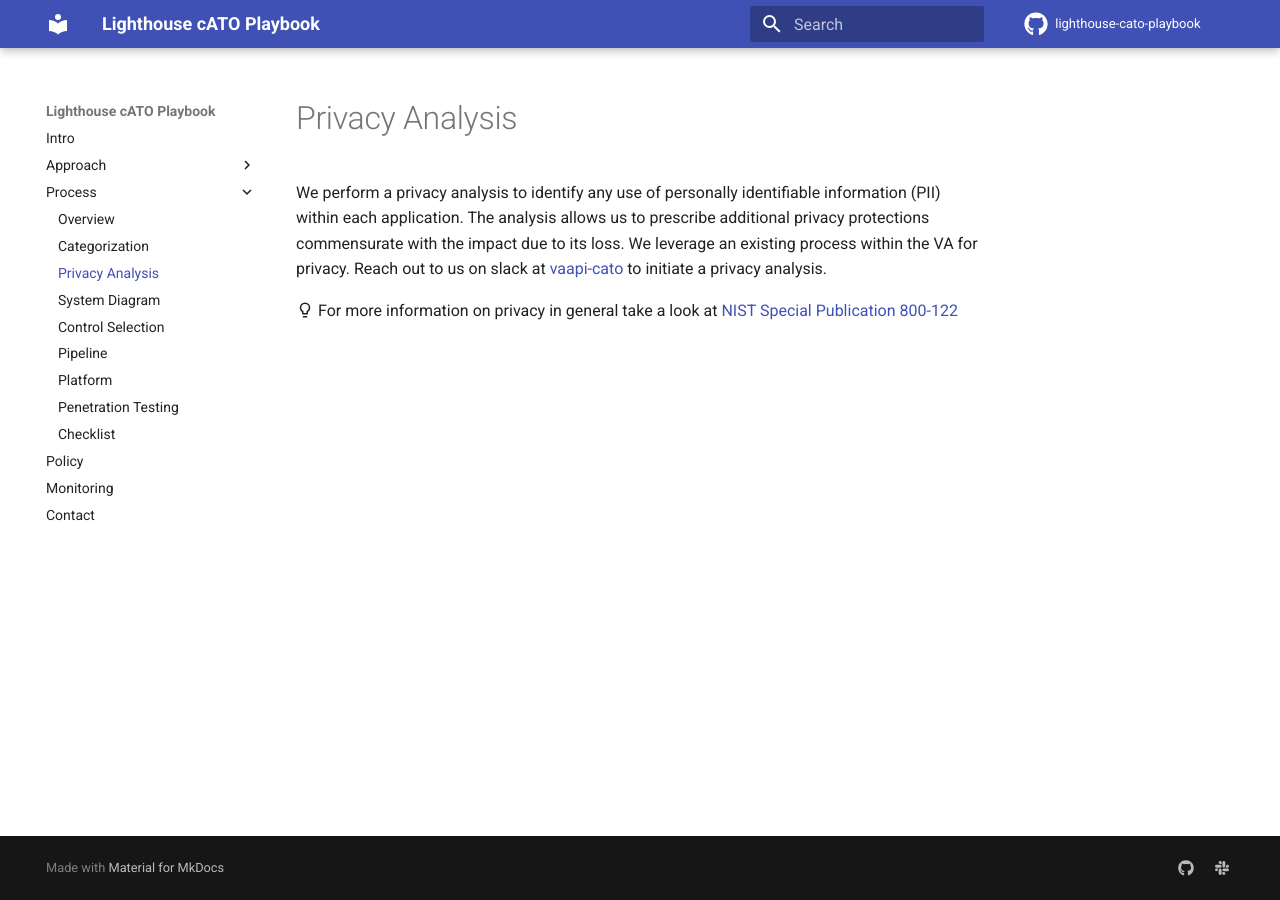
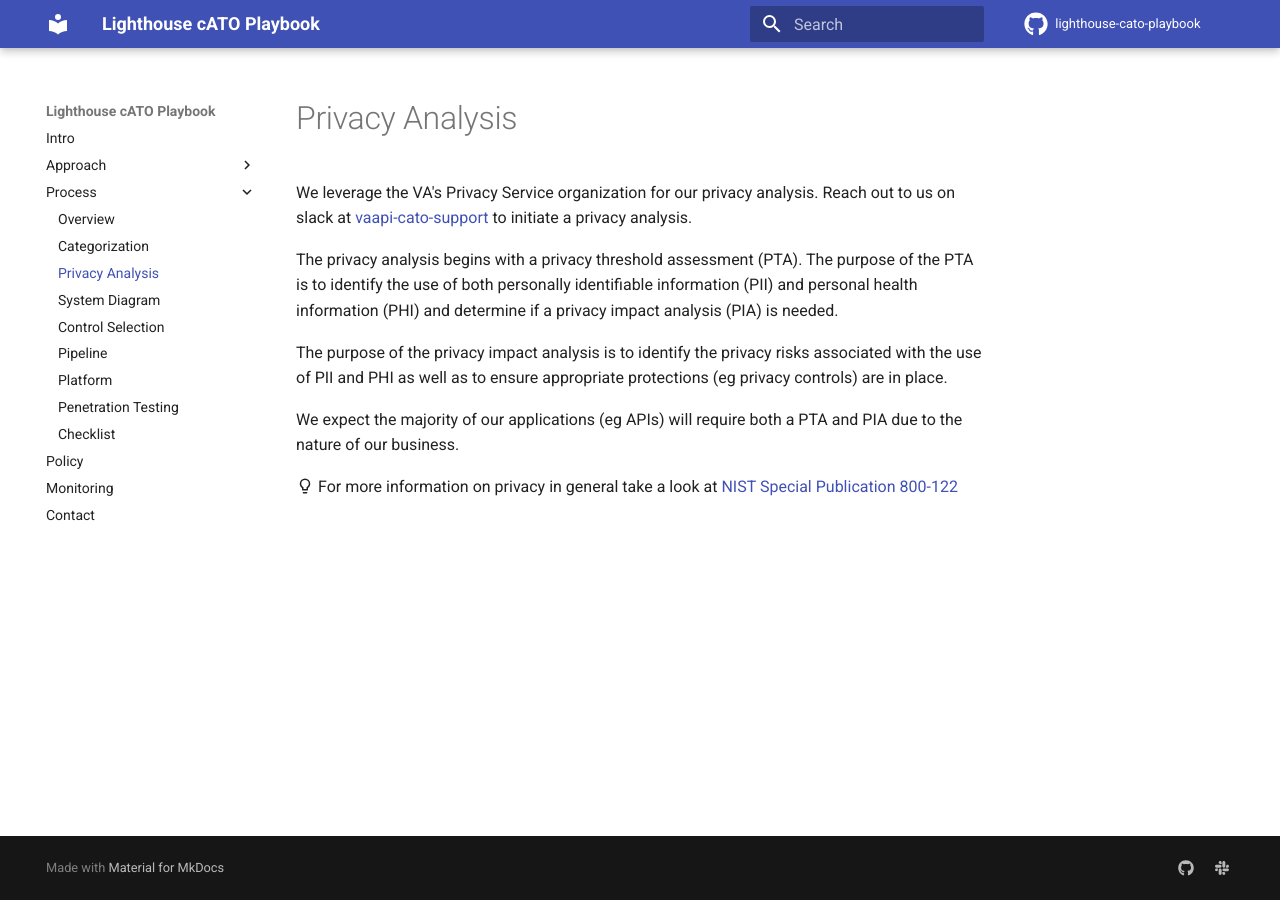
Before and after one commit to rise8-us/cato-playbook, an MkDocs documentation site: the page built from docs/privacy.md, in a window 1280 px wide. Built offline with MkDocs 1.6.1 and Material for MkDocs 9.7.7, drawn with Linux system fonts in a browser that asks for light colours; comment, search, counter and statistics services are not loaded.

Commit message:
Updated privacy narrative

```diff
--- a/docs/privacy.md
+++ b/docs/privacy.md
@@ -1,9 +1,16 @@
 # Privacy Analysis
 
-We perform a privacy analysis to identify any use of personally identifiable information (PII) within each application.
-The analysis allows us to prescribe additional privacy protections commensurate with the impact due to its loss. We
-leverage an existing process within the VA for privacy. Reach out to us on slack at [vaapi-cato](https://lighthouseva.slack.com/archives/C03G2J6G7AR)
-to initiate a privacy analysis.
+We leverage the VA's Privacy Service organization for our privacy analysis. Reach out to us on slack at
+[vaapi-cato-support](https://lighthouseva.slack.com/archives/C03G2J6G7AR) to initiate a privacy analysis.
+
+The privacy analysis begins with a privacy threshold assessment (PTA). The purpose of the PTA is to identify the use of
+both personally identifiable information (PII) and personal health information (PHI) and determine if a privacy impact
+analysis (PIA) is needed.
+
+The purpose of the privacy impact analysis is to identify the privacy risks associated with the use of PII and PHI as
+well as to ensure appropriate protections (eg privacy controls) are in place.
+
+We expect the majority of our applications (eg APIs) will require both a PTA and PIA due to the nature of our business.
 
 :material-lightbulb-outline: For more information on privacy in general take a look at
 [NIST Special Publication 800-122](https://nvlpubs.nist.gov/nistpubs/Legacy/SP/nistspecialpublication800-122.pdf)
```
